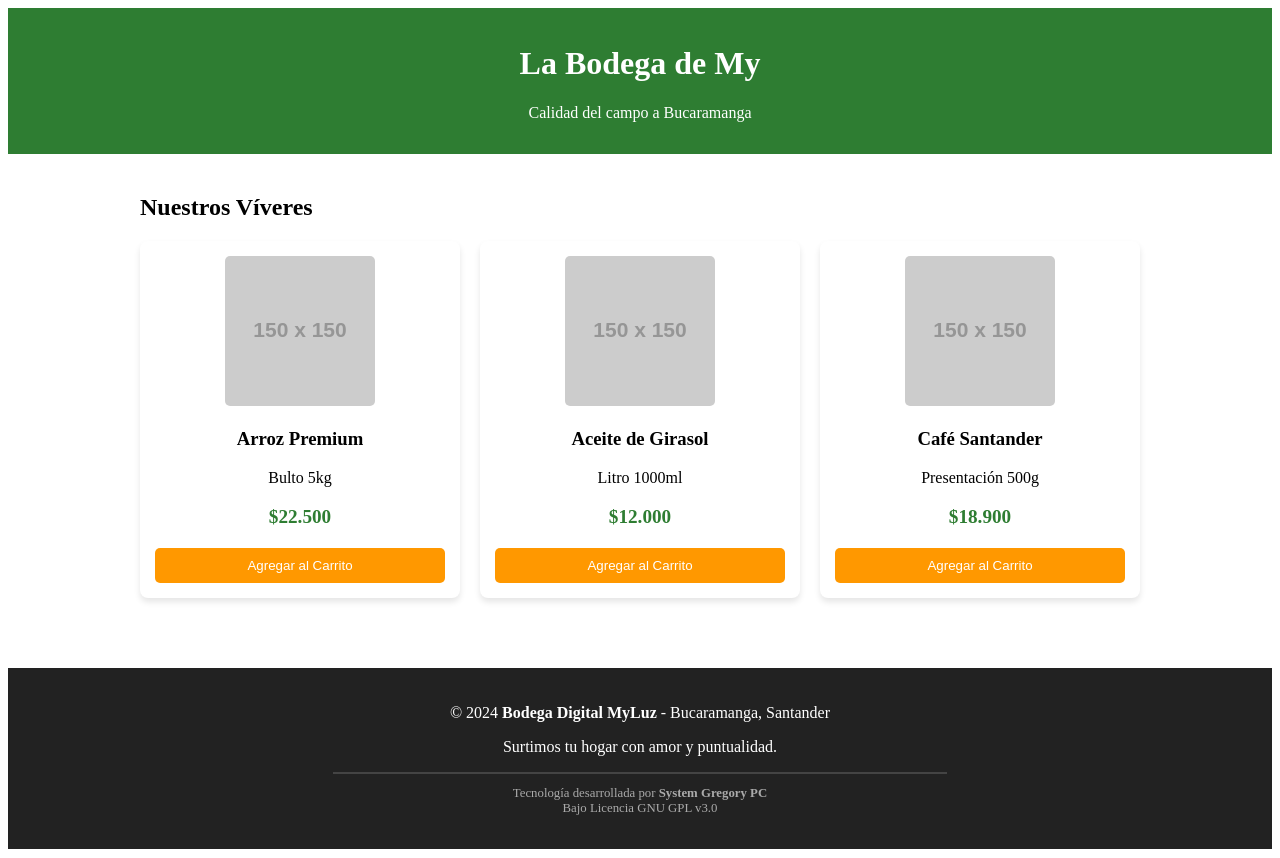
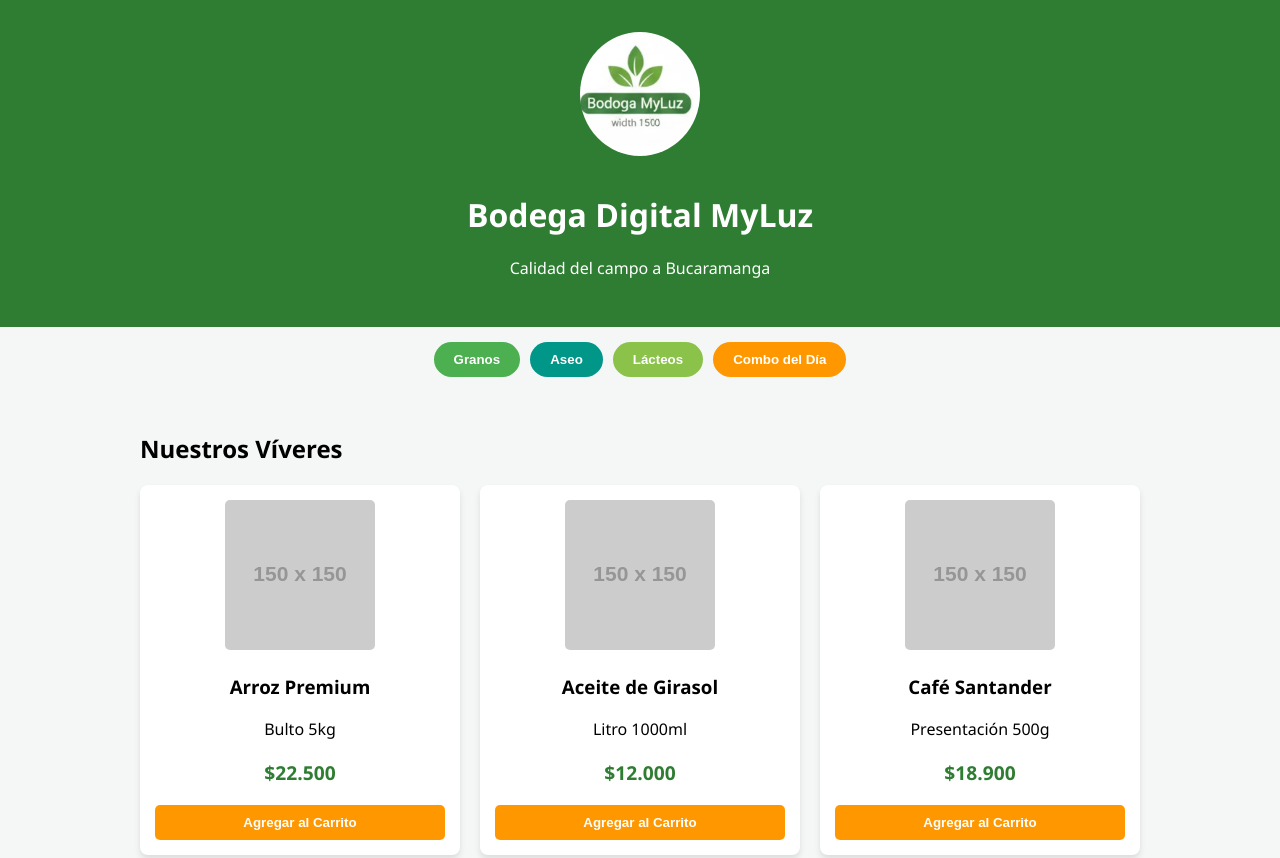
Before and after one commit to myluz6ad-source/myluz-tienda, a plain HTML site: page index.html in a window 1280 px wide. Shown: the top 858 px of the page. Drawn offline with Linux system fonts and the light colour scheme; placeholder pictures from the web are drawn by us.

Commit message:
Update index.html
Signed-off-by: myluz6ad-source <myluz6ad@gmail.com>

```diff
--- a/index.html
+++ b/index.html
@@ -1,62 +1,55 @@
 <!DOCTYPE html>
 <html lang="es">
 <head>
-    <link rel="manifest" href="manifest.json">
-<meta name="theme-color" content="#2e7d32">
     <meta charset="UTF-8">
     <meta name="viewport" content="width=device-width, initial-scale=1.0">
-    <title>Mi Bodega - Bucaramanga</title>
+    <title>Bodega MyLuz - Bucaramanga</title>
+
+    <link rel="manifest" href="manifest.json">
+    <meta name="theme-color" content="#2e7d32">
+
     <style>
-        <header style="text-align: center; padding: 20px; background-color: #f8f9fa;">
-    <img src="assets/img/logo.png" alt="Bodega MyLuz" style="width: 150px; height: auto;">
-    <h1 style="color: #2e7d32;">Bodega MyLuz</h1>
-</header>
+        /* CSS: Aquí solo va el diseño */
+        body { font-family: 'Segoe UI', sans-serif; margin: 0; background-color: #f4f7f6; }
 
-<nav class="categorias-menu">
-    <button class="btn-cat grano">Grano</button>
-    <button class="btn-cat aseo">Aseo</button>
-    <button class="btn-cat lacteos">Lácteos</button>
-    <button class="btn-cat combo">Combo del Día</button>
-</nav>
-        body { font-family: 'Segoe UI', Tahoma, Geneva, Verdana, sans-serif; margin: 0; background-color: #f4f7f6; }
-        header { background: #2e7d32; color: white; padding: 1rem; text-align: center; }
+        header { background: #2e7d32; color: white; padding: 2rem; text-align: center; }
+        header img { width: 120px; height: auto; margin-bottom: 10px; border-radius: 50%; }
+
         .container { max-width: 1000px; margin: auto; padding: 20px; }
 
-        /* Sistema de Rejilla para Productos */
-        .grid-productos {
-            display: grid;
-            grid-template-columns: repeat(auto-fit, minmax(200px, 1fr));
-            gap: 20px;
-        }
+        /* Menú de Categorías */
+        .categorias-menu { display: flex; justify-content: center; gap: 10px; padding: 15px; flex-wrap: wrap; }
+        .btn-cat { border: none; border-radius: 20px; padding: 10px 20px; color: white; font-weight: bold; cursor: pointer; transition: 0.3s; }
+        .grano { background-color: #4caf50; }
+        .aseo { background-color: #009688; }
+        .lacteos { background-color: #8bc34a; }
+        .combo { background-color: #ff9800; }
+        .btn-cat:hover { transform: scale(1.05); }
 
-        .card {
-            background: white;
-            border-radius: 8px;
-            box-shadow: 0 4px 6px rgba(0,0,0,0.1);
-            padding: 15px;
-            text-align: center;
-            transition: transform 0.2s;
-        }
-        .card:hover { transform: translateY(-5px); }
-        .card img { max-width: 100%; border-radius: 5px; }
+        /* Rejilla de Productos */
+        .grid-productos { display: grid; grid-template-columns: repeat(auto-fit, minmax(200px, 1fr)); gap: 20px; margin-top: 20px; }
+        .card { background: white; border-radius: 8px; box-shadow: 0 4px 6px rgba(0,0,0,0.1); padding: 15px; text-align: center; }
+        .card img { max-width: 100%; height: 150px; object-fit: cover; border-radius: 5px; }
         .price { color: #2e7d32; font-weight: bold; font-size: 1.2rem; }
-        .btn-comprar {
-            background: #ff9800;
-            color: white;
-            border: none;
-            padding: 10px 15px;
-            border-radius: 5px;
-            cursor: pointer;
-            width: 100%;
-        }
+        .btn-comprar { background: #ff9800; color: white; border: none; padding: 10px; border-radius: 5px; cursor: pointer; width: 100%; font-weight: bold; }
+
+        footer { background-color: #222; color: white; padding: 30px; text-align: center; margin-top: 50px; }
     </style>
 </head>
 <body>
 
 <header>
-    <h1>La Bodega de My</h1>
+    <img src="assets/img/logo.png" alt="Logo MyLuz">
+    <h1>Bodega Digital MyLuz</h1>
     <p>Calidad del campo a Bucaramanga</p>
 </header>
+
+<nav class="categorias-menu">
+    <button class="btn-cat grano">Granos</button>
+    <button class="btn-cat aseo">Aseo</button>
+    <button class="btn-cat lacteos">Lácteos</button>
+    <button class="btn-cat combo">Combo del Día</button>
+</nav>
 
 <div class="container">
     <h2>Nuestros Víveres</h2>
@@ -85,14 +78,15 @@
     </div>
 </div>
 
-    <footer style="background-color: #222; color: white; padding: 20px; text-align: center; margin-top: 50px;">
+<footer>
     <p>&copy; 2024 <strong>Bodega Digital MyLuz</strong> - Bucaramanga, Santander</p>
     <p>Surtimos tu hogar con amor y puntualidad.</p>
-    <hr style="width: 50%; border: 0.5px solid #444;">
+    <hr style="width: 50%; border: 0.1px solid #444;">
     <p style="font-size: 0.8rem; color: #aaa;">
         Tecnología desarrollada por <strong>System Gregory PC</strong> <br>
         Bajo Licencia GNU GPL v3.0
     </p>
 </footer>
+
 </body>
 </html>
```
